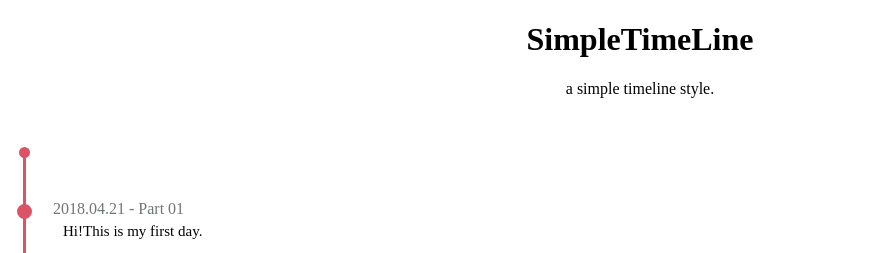
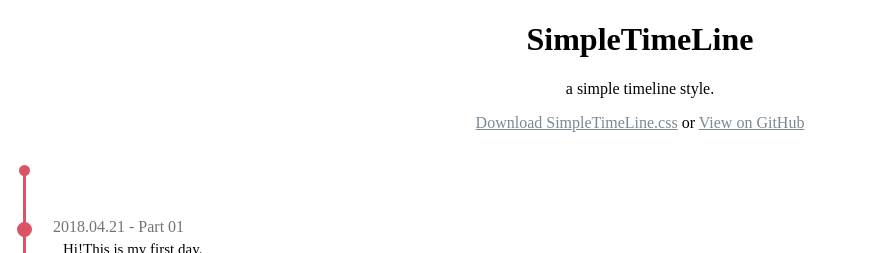
Before and after one commit to unromanticman/SimpleTimeLine, a plain HTML site: page index.html in a window 1280 px wide. Shown: the top 253 px of the page, 0-875 px from the left. Drawn offline with Linux system fonts and the light colour scheme.

Commit message:
Update index.html

```diff
--- a/index.html
+++ b/index.html
@@ -9,6 +9,9 @@
 <body>
   <h1 style="text-align: center;">SimpleTimeLine</h1>
   <p style="text-align: center;">a simple timeline style.</p>
+  <div style="text-align: center;">
+  <a style="text-align: center;color: #7b8993;" href="https://github.com/unromanticman/SimpleTimeLine/releases/download/1.0/simpleTimeLine.css">Download SimpleTimeLine.css</a> or <a style="color: #7b8993;" href="https://github.com/unromanticman/SimpleTimeLine">View on GitHub</a>
+  </div>
   <br>
   <!--  red  -->
   <div class="simple-time-line-theme-red">
```
